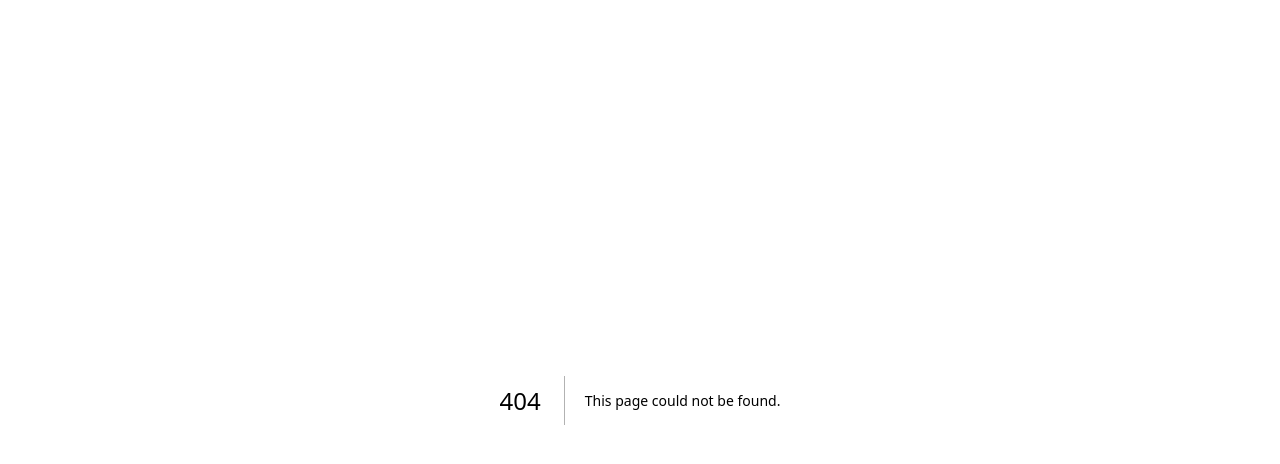
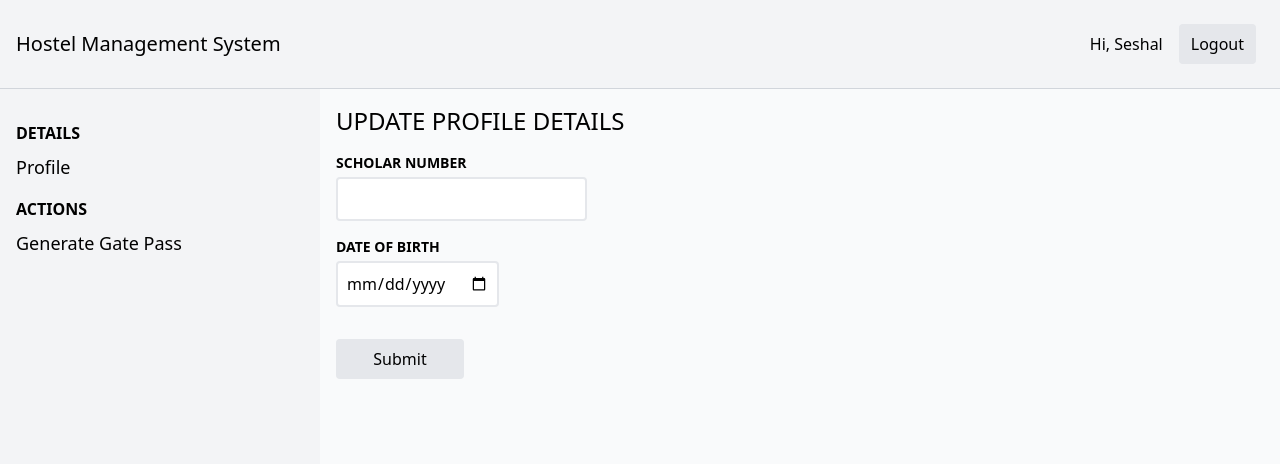
Before and after one commit to seshaljain/beta23_200OK, a Next.js app: page /dashboard/student/profile in a window 1280 px wide. Before the commit this address had no page. Shown: the top 464 px of the page. Built offline with nearby package versions, Linux system fonts and the light colour scheme.

Commit message:
Add basic layout components

```diff
--- /dev/null
+++ b/components/layouts/dashboard.js
@@ -0,0 +1,24 @@
+import Sidebar from './sidebar.js'
+import Link from 'next/link'
+
+export default function Layout({ children }) {
+  return (
+    <>
+      <nav className="flex items-center justify-between p-4 bg-gray-100 border-b border-gray-300">
+        <h2 className="text-xl font-medium">
+          <Link href="/dashboard/student">Hostel Management System</Link>
+        </h2>
+        <div>
+          <span>Hi, Seshal</span>
+          <button className="px-3 py-2 m-2 ml-4 bg-gray-200 rounded hover:shadow">
+            Logout
+          </button>
+        </div>
+      </nav>
+      <main className="flex flex-wrap bg-gray-50">
+        <Sidebar />
+        <article className="p-4">{children}</article>
+      </main>
+    </>
+  )
+}
--- /dev/null
+++ b/components/layouts/sidebar.js
@@ -0,0 +1,24 @@
+import Link from 'next/link'
+
+export default function Navbar() {
+  return (
+    <aside className="flex-none w-full h-screen p-4 bg-gray-100 md:w-1/4">
+      <h3 className="mt-4 font-bold uppercase">Details</h3>
+      <ul className="my-2 space-y-4">
+        <li>
+          <Link href="/dashboard/student/profile" className="text-lg">
+            Profile
+          </Link>
+        </li>
+      </ul>
+      <h3 className="mt-4 font-bold uppercase">Actions</h3>
+      <ul className="my-2 space-y-4">
+        <li>
+          <Link href="/dashboard/student/gatepass" className="text-lg">
+            Generate Gate Pass
+          </Link>
+        </li>
+      </ul>
+    </aside>
+  )
+}
--- a/package.json
+++ b/package.json
@@ -9,6 +9,7 @@
     "lint": "next lint"
   },
   "dependencies": {
+    "formik": "^2.2.9",
     "next": "13.0.6",
     "react": "18.2.0",
     "react-dom": "18.2.0"
--- /dev/null
+++ b/pages/dashboard/index.js
@@ -0,0 +1,11 @@
+import Link from 'next/link'
+
+export default function Dashboard() {
+  return (
+    <>
+      <h1>Dashboard Page</h1>
+      <Link href="/dashboard/student">Student Dashboard</Link>
+      <Link href="/dashboard/warden">Warden Dashboard</Link>
+    </>
+  )
+}
--- /dev/null
+++ b/pages/dashboard/student/index.js
@@ -0,0 +1,10 @@
+import DashboardLayout from '../../../components/layouts/dashboard'
+
+
+export default function Student() {
+  return (
+    <DashboardLayout>
+    Content
+    </DashboardLayout>
+  )
+}
--- /dev/null
+++ b/pages/dashboard/student/profile.js
@@ -0,0 +1,46 @@
+import DashboardLayout from '../../../components/layouts/dashboard'
+import { Formik, Field, Form } from 'formik'
+
+const styles = {
+  label: 'block uppercase text-sm font-bold mt-4',
+  field: 'p-2 mt-1 rounded border border-gray-200 border-2',
+}
+
+export default function Profile() {
+  return (
+    <DashboardLayout>
+      <h1 className="text-2xl font-medium uppercase">Update Profile Details</h1>
+      <Formik
+        initialValues={{ name: '', email: '' }}
+        onSubmit={async (values) => {
+          await new Promise((resolve) => setTimeout(resolve, 500))
+          alert(JSON.stringify(values, null, 2))
+        }}
+      >
+        <Form>
+          <label className={styles.label} htmlFor="schNum">
+            Scholar Number
+          </label>
+          <Field
+            className={styles.field}
+            id="schNum"
+            name="schNum"
+            type="number"
+          />
+          <label className={styles.label} htmlFor="DoB">
+            Date of Birth
+          </label>
+          <Field className={styles.field} id="DoB" name="DoB" type="date" />
+          <div className="mt-8">
+            <button
+              type="submit"
+              className="w-32 px-3 py-2 text-center bg-gray-200 rounded hover:shadow"
+            >
+              Submit
+            </button>
+          </div>
+        </Form>
+      </Formik>
+    </DashboardLayout>
+  )
+}
--- a/pages/index.js
+++ b/pages/index.js
@@ -1,7 +1,10 @@
+import Link from 'next/link'
+
 export default function Home() {
   return (
-    <h1 className="text-3xl font-bold underline">
-      Hello world!
-    </h1>
+    <>
+      <h1 className="text-3xl text-center my-8 font-bold">Landing Page</h1>
+      <Link href="/dashboard">Dashboard Page</Link>
+    </>
   )
 }
```
Also changed, not shown: 1 other file (tests, documents, lock files or other folders).
